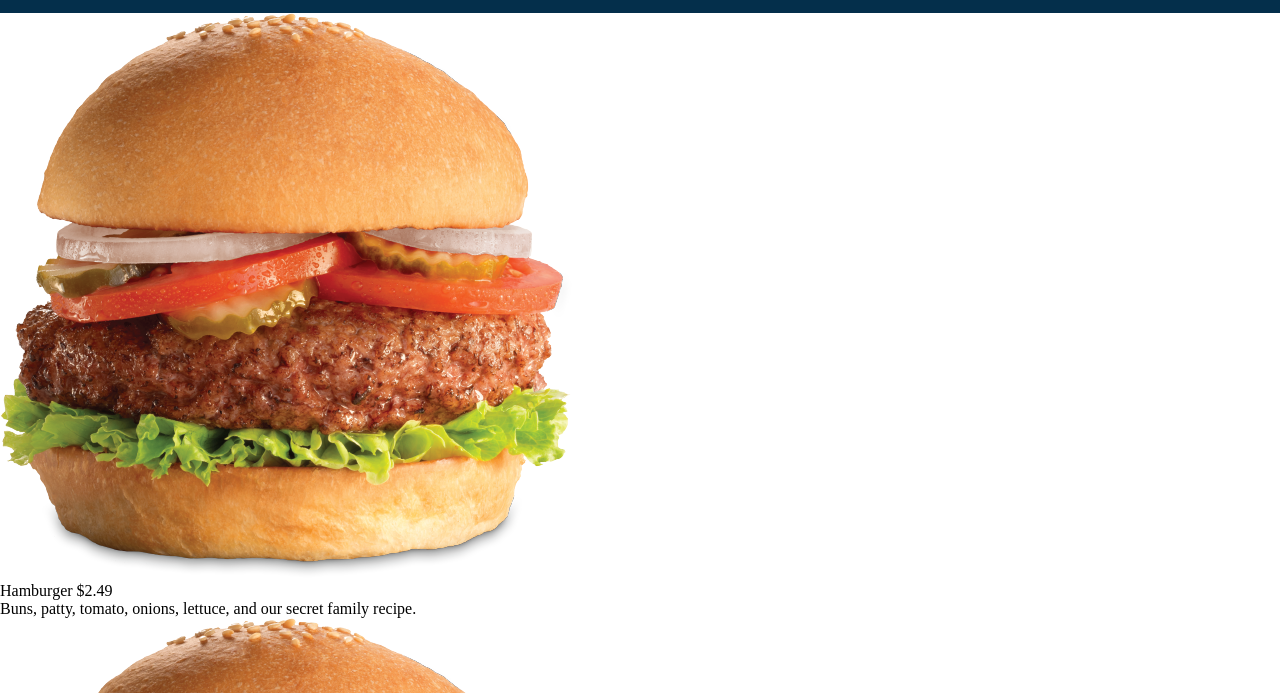
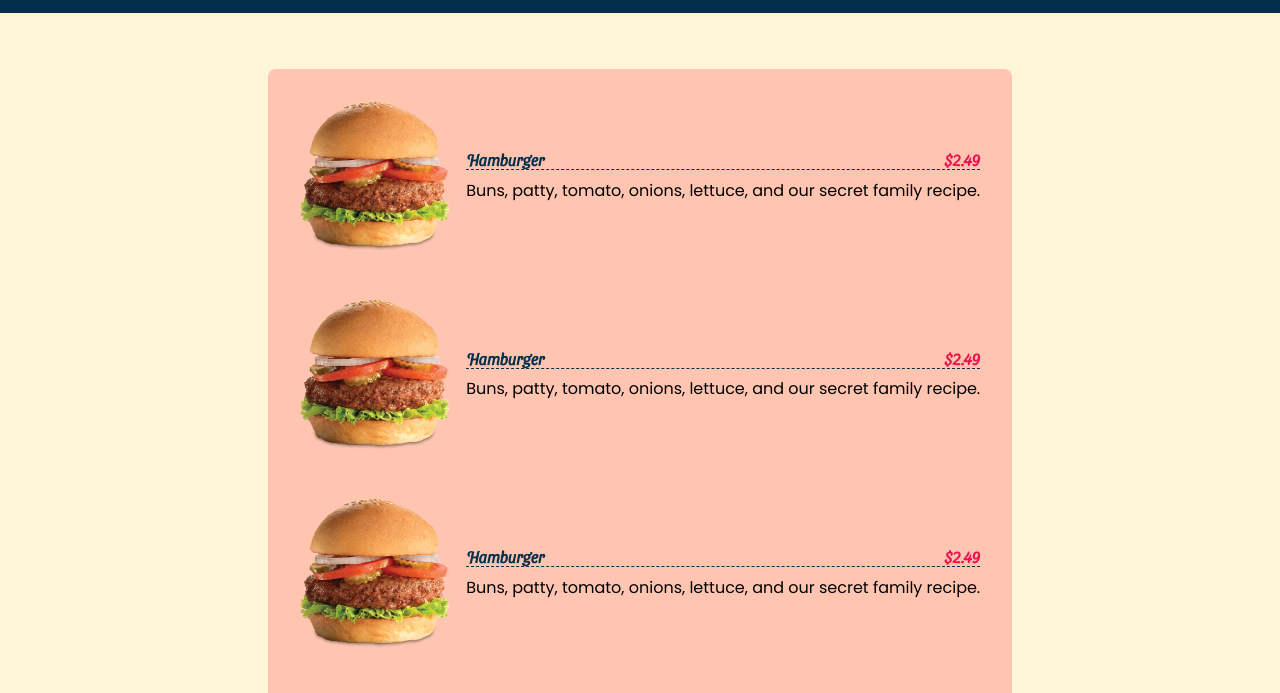
Before and after one commit to ahmadnourallah/restaurant-page, a website built with webpack: page src/template.html in a window 1280 px wide. Both pictures are taken after a click on the item "Menu". Shown: the part 64-757 px from the top of the page. Built offline with nearby package versions, Linux system fonts and the light colour scheme.

Commit message:
Style menu

```diff
--- a/src/styles.css
+++ b/src/styles.css
@@ -35,6 +35,10 @@
 * {
     box-sizing: border-box;
     margin: 0;
+}
+
+body {
+    background-color: var(--pale-yellow);
 }
 
 button {
@@ -82,6 +86,10 @@ header .nav li {
 
 header .nav li:hover {
     color: var(--pink);
+}
+
+#content > div {
+    padding: 2rem 0;
 }
 
 #content .home {
@@ -147,3 +155,69 @@ header .nav li:hover {
     align-items: center;
     gap: 2rem;
 }
+
+#content .section-title {
+    position: relative;
+    font-family: var(--sansita);
+    font-size: calc(2rem + 1vw);
+}
+
+#content .section-title::after {
+    position: absolute;
+    content: "";
+    width: 50%;
+    bottom: -5px;
+    left: 25%;
+    border-bottom: 2px solid var(--pink);
+}
+
+#content .card {
+    margin: 1.5rem 2rem;
+    background-color: rgba(255, 68, 68, 0.28);
+    border-radius: 8px;
+    padding: 2rem;
+    display: flex;
+    flex-direction: column;
+}
+
+#content .menu, #content .about {
+    display: flex;
+    flex-direction: column;
+    align-items: center;
+}
+
+#content .menu .card {
+    gap: 3rem;
+}
+
+#content .menu .card .menu-item {
+    display: flex;
+    align-items: center;
+    gap: 1rem;
+}
+
+#content .menu .card .menu-item img {
+    width: calc(3rem + 8vw);
+    height: calc(3rem + 8vw);
+}
+
+#content .menu .card .menu-item .details .header {
+    display: flex;
+    justify-content: space-between;
+    border-bottom: 1px dashed var(--dark-blue);
+    font-family: var(--sansita);
+    font-weight: 900;
+    margin-bottom: 0.8rem;
+}
+
+#content .menu .card .menu-item .details .header .name {
+    color: var(--dark-blue);
+}
+
+#content .menu .card .menu-item .details .header .price {
+    color: var(--pink);
+}
+
+#content .menu .card .menu-item .body {
+    font-family: var(--poppins);
+}
```
